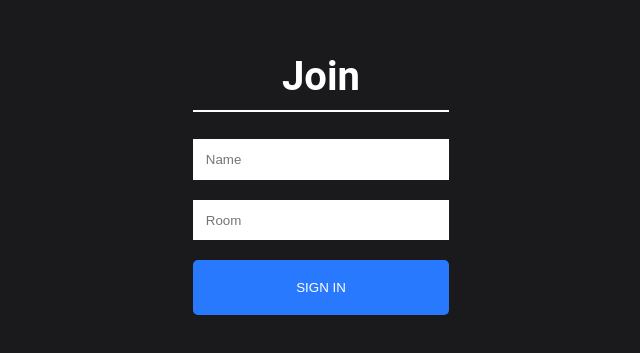
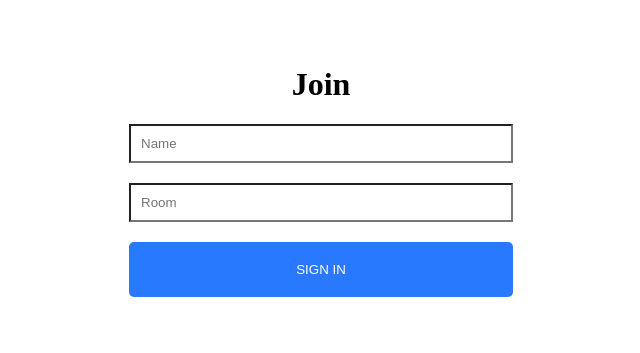
Before and after one commit to ManuelDiLena/chat-app, a React (Vite) app in the folder client/: page / in a window 1280 px wide. Shown: the part 229-582 px from the top of the page, without its empty margins (319-959 px from the left). Built offline with nearby package versions, Linux system fonts and the light colour scheme.

Commit message:
Changes in Chat

```diff
--- a/client/src/components/Chat/Chat.css
+++ b/client/src/components/Chat/Chat.css
@@ -3,9 +3,7 @@ html, body {
   margin: 0;
 }
 
-*,
-*::before,
-*::after {
+* {
   box-sizing: border-box;
 }
 
@@ -22,7 +20,7 @@ html, body {
   border-radius: 8px 8px 0 0;
   display: flex;
   height: 50%;
-  width: 30%;
+  width: 45%;
   flex-direction: column;
   justify-content: space-between
 }
--- a/client/src/components/Chat/Chat.jsx
+++ b/client/src/components/Chat/Chat.jsx
@@ -1,4 +1,4 @@
-import React, { useEffect, useRef, useState } from 'react';
+import React, { useEffect, useMemo, useRef, useState } from 'react';
 import { useLocation } from 'react-router-dom';
 import io from 'socket.io-client';
 import queryString from 'query-string';
@@ -8,42 +8,56 @@ import Input from '../Input/Input';
 import Messages from '../Message/Messages';
 
 // let socket;
+const ENDPOINT = 'http://localhost:5000';
 
 const Chat = () => {
   const location = useLocation();
-  const ENDPOINT = 'http://localhost:5000';
   const socketRef = useRef(null);
 
   const [message, setMessage] = useState('');
   const [messages, setMessages] = useState([]);
 
-  useEffect(() => {
+  const { room, name } = useMemo(() => {
     const params = queryString.parse(location.search);
-    socketRef.current = io(ENDPOINT);
-    socketRef.current.emit('join', params, (error) => {
-      if (error) alert(error);
-    });
-    return () => {
-      socketRef.current.disconnect();
+    return {
+      room: params.room || '',
+      name: params.name || '',
     };
   }, [location.search]);
 
   useEffect(() => {
+    socketRef.current = io(ENDPOINT);
+    return () => {
+      socketRef.current.disconnect();
+    };
+  }, []);
+
+  useEffect(() => {
+    if (!socketRef.current || !room || !name) return;
+    socketRef.current.emit('join', { room, name }, (error) => {
+      if (error) alert(error);
+    });
+  }, [room, name]);
+
+  useEffect(() => {
     if (!socketRef.current) return;
-    socketRef.current.on('message', (message) => {
-      setMessages(prevMessages => [...prevMessages, message]);
-    });
-    socketRef.current.on('roomData', ({ room, users }) => {
+    const handleMessage = (incomingMessage) => {
+      setMessages(prev => [...prev, incomingMessage]);
+    };
+    const handleRoomData = ({ room, users }) => {
       console.log(room, users);
-    })
+    };
+    socketRef.current.on('message', handleMessage);
+    socketRef.current.on('roomData', handleRoomData);
     return () => {
-      socketRef.current.off();
-    }
+      socketRef.current.off('message', handleMessage);
+      socketRef.current.off('roomData', handleRoomData);
+    };
   }, []);
 
   const sendMessage = (e) => {
     e.preventDefault();
-    if (!socketRef.current) return;
+    if (!socketRef.current || !message.trim()) return;
     socketRef.current.emit('sendMessage', message, () => {
       setMessage('');
     });
@@ -52,7 +66,7 @@ const Chat = () => {
   return (
     <div className='outerContainer'>
       <div className="container">
-        <InfoBar />
+        <InfoBar room={room} />
         <Messages messages={messages} />
         <Input sendMessage={sendMessage} setMessage={setMessage} message={message}/>
       </div>
--- a/client/src/components/Input/Input.css
+++ b/client/src/components/Input/Input.css
@@ -1,4 +1,4 @@
-input[type=text] {
+.input {
   border: none;
   border-radius: 0;
   padding: 5%;
@@ -9,6 +9,6 @@ input:focus, textarea:focus, select:focus{
   outline: none;
 }
 
-form {
+.form {
   border-top: 1px solid #D3D3D3;
 }
--- a/client/src/components/Input/Input.jsx
+++ b/client/src/components/Input/Input.jsx
@@ -3,8 +3,9 @@ import './Input.css';
 
 const Input = ({ sendMessage, setMessage, message }) => {
   return (
-    <form>
+    <form className='form'>
       <input
+        className='input'
         type='text'
         placeholder='Type a message...'
         value={message}
--- a/client/src/components/Join/Join.css
+++ b/client/src/components/Join/Join.css
@@ -1,41 +1,19 @@
-html, body {
-  font-family: 'Roboto', sans-serif;
-  padding: 0;
-  margin: 0;
-}
-
-#root {
-  height: 100vh;
-}
-
-* {
-  box-sizing: border-box;
-}
-
 .joinOuterContainer {
   display: flex;
   justify-content: center;
   text-align: center;
   height: 100vh;
   align-items: center;
-  background-color: #1A1A1D;
 }
 
 .joinInnerContainer {
-  width: 20%;
+  width: 30%;
 }
 
 .joinInput {
   border-radius: 0;
-  padding: 15px 20px;
+  padding: 10px;
   width: 100%;
-}
-
-.heading {
-  color: white;
-  font-size: 2.5em;
-  padding-bottom: 10px;
-  border-bottom: 2px solid white;
 }
 
 .button {
@@ -53,19 +31,3 @@ html, body {
 .mt-20 {
   margin-top: 20px;
 }
-
-@media (min-width: 320px) and (max-width: 480px) {
-  .joinOuterContainer {
-    height: 100%;
-  }
-
-  .joinInnerContainer {
-    width: 90%;
-  }
-
-
-}
-
-button:focus {
-  outline: 0;
-}
--- a/client/src/components/Join/Join.jsx
+++ b/client/src/components/Join/Join.jsx
@@ -9,7 +9,7 @@ const Join = () => {
   return (
     <div className='joinOuterContainer'>
       <div className='joinInnerContainer'>
-        <h1 className='heading'>Join</h1>
+        <h1>Join</h1>
         <div>
           <input placeholder='Name' className='joinInput' type='text' onChange={(e) => setName(e.target.value)} />
         </div>
```
